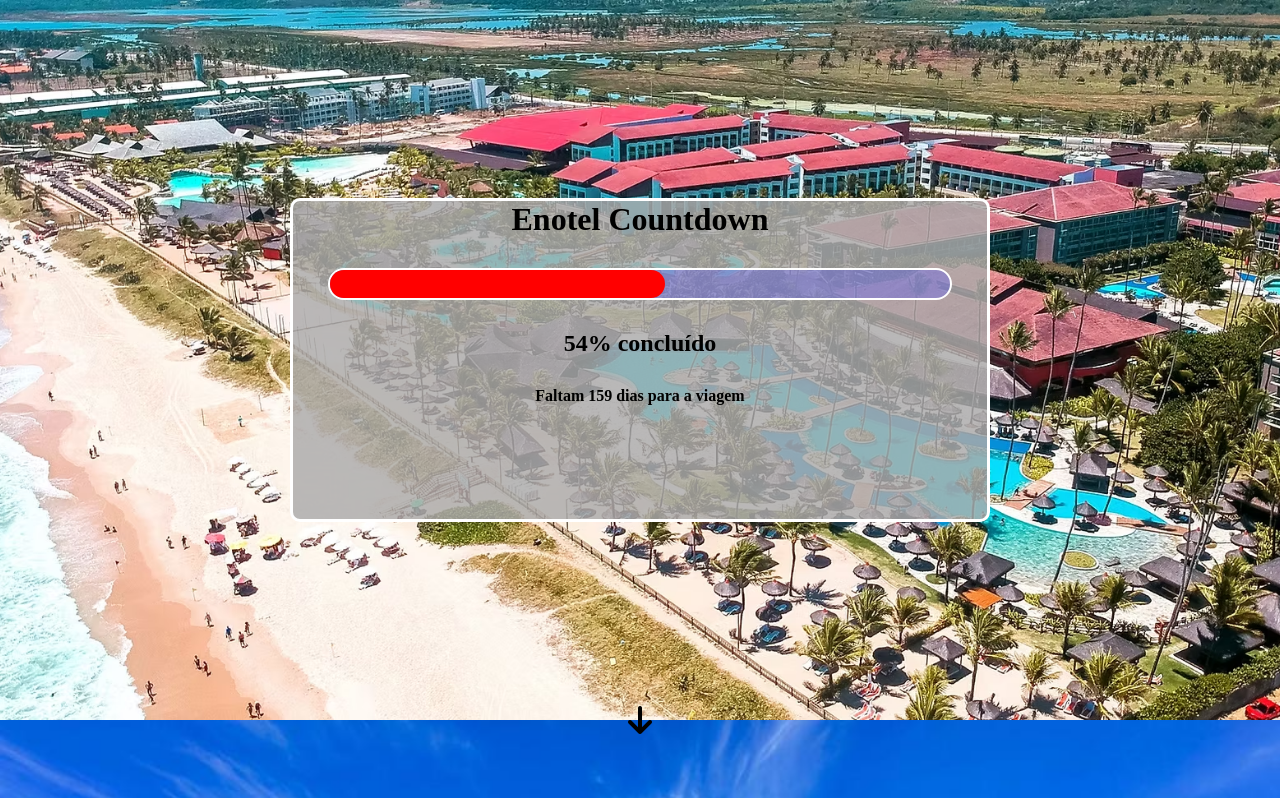
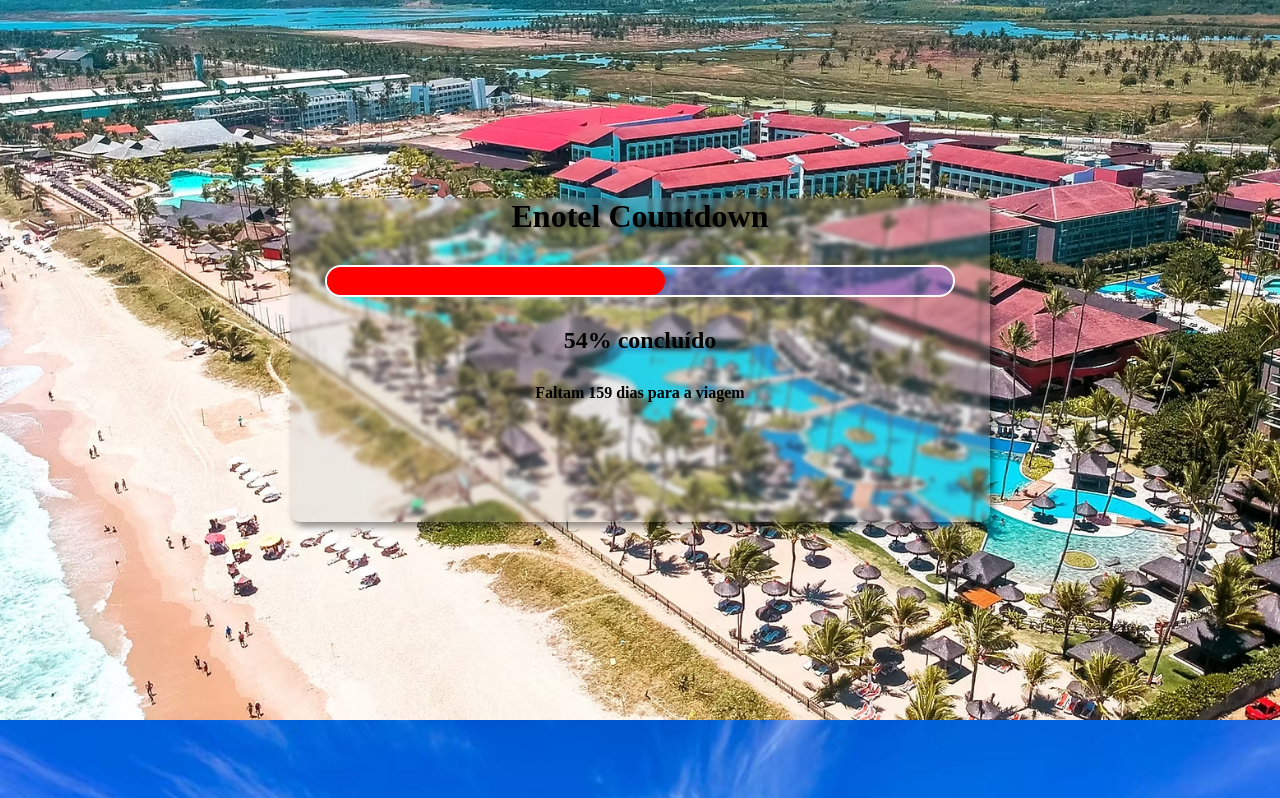
Before and after one commit to pedroguedes9/projetos-externos, a plain HTML site: page projeto-enotel/index.html in a window 1280 px wide. Shown: the top 798 px of the page. Drawn offline with Linux system fonts and the light colour scheme.

Commit message:
Add scroll snapping and visual enhancements to layout
Enabled vertical scroll snapping for smoother navigation and added scroll-snap-align to main sections. Improved visual appearance of countdown and title with blur, box-shadow, and text-shadow. Removed unused icon classes from the second section in index.html.

```diff
--- a/projeto-enotel/assets/styles/style.css
+++ b/projeto-enotel/assets/styles/style.css
@@ -4,15 +4,13 @@
     padding: 0px;
     box-sizing: border-box;
 }
-.material-symbols-outlined {
-    font-variation-settings:
-    'FILL' 0,
-    'wght' 400,
-    'GRAD' 0,
-    'opsz' 24
+html {
+    scroll-snap-type: y mandatory;
+    scroll-behavior: smooth;
 }
 
 div.main-pic {
+    scroll-snap-align: center;
     background-image: url(images/enotel-main-pic.avif);
     background-position: center center;
     background-size: cover;
@@ -28,8 +26,7 @@
 div.countdown {
     width: min(90%, 700px);
     height: 45%;
-    background-color: rgba(172, 171, 171, 0.829);
-    border: solid rgb(255, 255, 255) 3px;
+    background-color: rgba(172, 171, 171, 0.205);
     text-align: center;
     border-radius: 10px;
     position: relative;
@@ -37,6 +34,11 @@
     flex-flow: column nowrap;
     align-items: center;
     gap: 30px;
+    backdrop-filter: blur(2px);
+    box-shadow: 4px 5px 7px 0px rgba(0, 0, 0, 0.425);
+}
+h1.titulo {
+    text-shadow: 4px 3px 4px rgba(0, 0, 0, 0.425);
 }
 div.countdown-bar {
     height: 10%;
@@ -52,6 +54,7 @@
     background-color: red;
 }
 div.second-pic {
+    scroll-snap-align: center;
     background-image: url(images/second-pic.jpg);
     background-size: cover;
     background-position: center center;
@@ -67,6 +70,7 @@
     background-color:rgba(172, 171, 171, 0.829) ;
 }
 div.third-pic {
+    scroll-snap-align: center;
     background-image: url(images/third-pic.jpg);
     background-size: cover;
     background-position: center center;
@@ -75,6 +79,7 @@
     height: 90vh;
 }
 div.fourth-pic {
+    scroll-snap-align: center;
     background-image: url(images/fourth-pic.jpg);
     background-size: cover;
     background-position: center center;
--- a/projeto-enotel/index.html
+++ b/projeto-enotel/index.html
@@ -20,8 +20,7 @@
             </div>
         </div>
         <div class="second-pic">
-            <i class="fa-solid fa-arrow-down fa-2xl" class="arrow-down"></i>
-            <i class="fa-solid fa-arrow-up fa-2xl" class="arrow-up"></i>
+
 
 
         </div>
```
